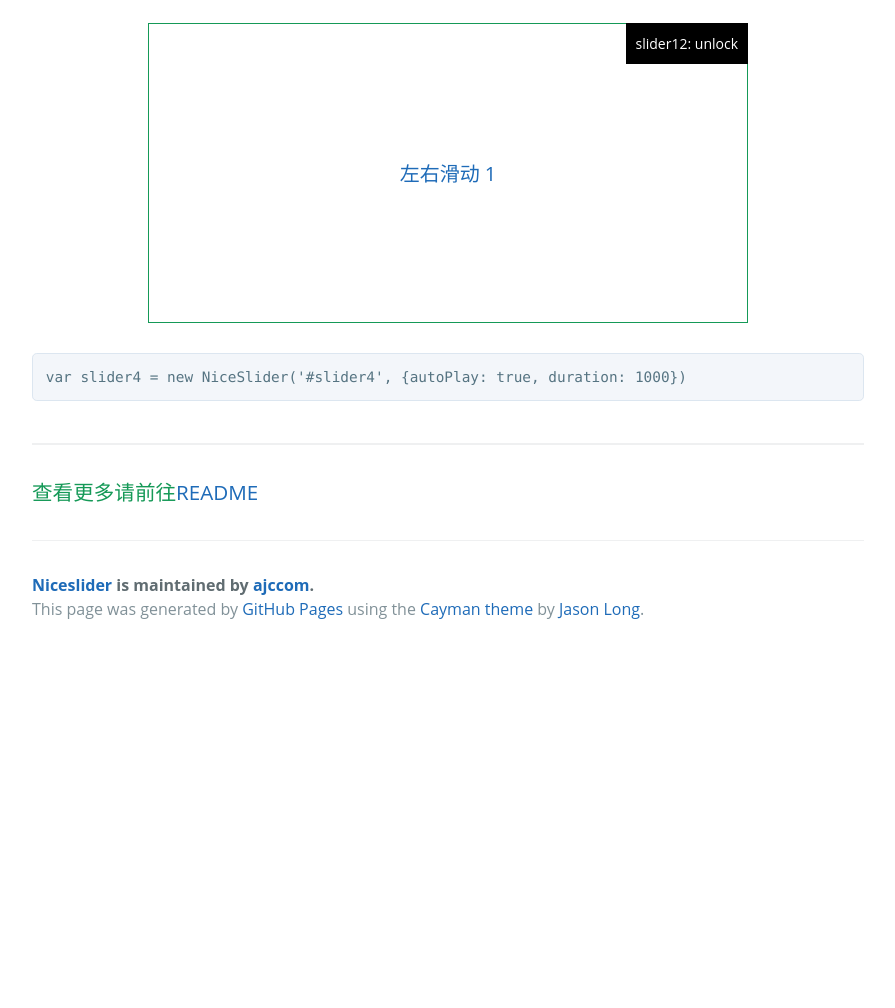
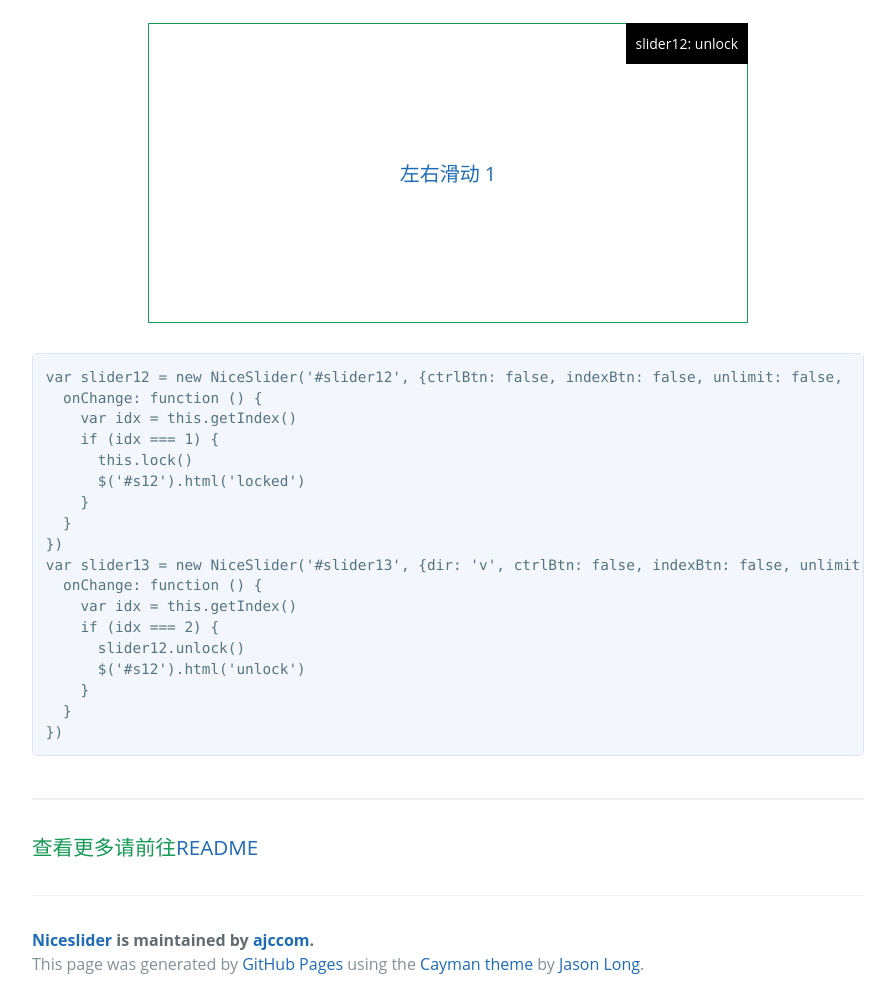
Before and after one commit to ajccom/niceslider, a website: page index.html in a window 1280 px wide. Shown: the part 4671-5679 px from the top of the page, without its empty margins (192-1087 px from the left). Before the commit the page ends 5324 px from the top, so only its background shows below. Drawn offline with Linux system fonts and the light colour scheme.

Commit message:
更新实例

```diff
--- a/index.html
+++ b/index.html
@@ -353,7 +353,25 @@ var slider11 = new NiceSlider('#slider11', {ctrlBtn: false, indexBtn: false, unl
           }
         })
       </script>
-      <div class="code-unit"><pre>var slider4 = new NiceSlider('#slider4', {autoPlay: true, duration: 1000})</pre></div>
+      <div class="code-unit"><pre>
+var slider12 = new NiceSlider('#slider12', {ctrlBtn: false, indexBtn: false, unlimit: false,
+  onChange: function () {
+    var idx = this.getIndex()
+    if (idx === 1) {
+      this.lock()
+      $('#s12').html('locked')
+    }
+  }
+})
+var slider13 = new NiceSlider('#slider13', {dir: 'v', ctrlBtn: false, indexBtn: false, unlimit: false,
+  onChange: function () {
+    var idx = this.getIndex()
+    if (idx === 2) {
+      slider12.unlock()
+      $('#s12').html('unlock')
+    }
+  }
+})</pre></div>
 
       <hr />
 
```
